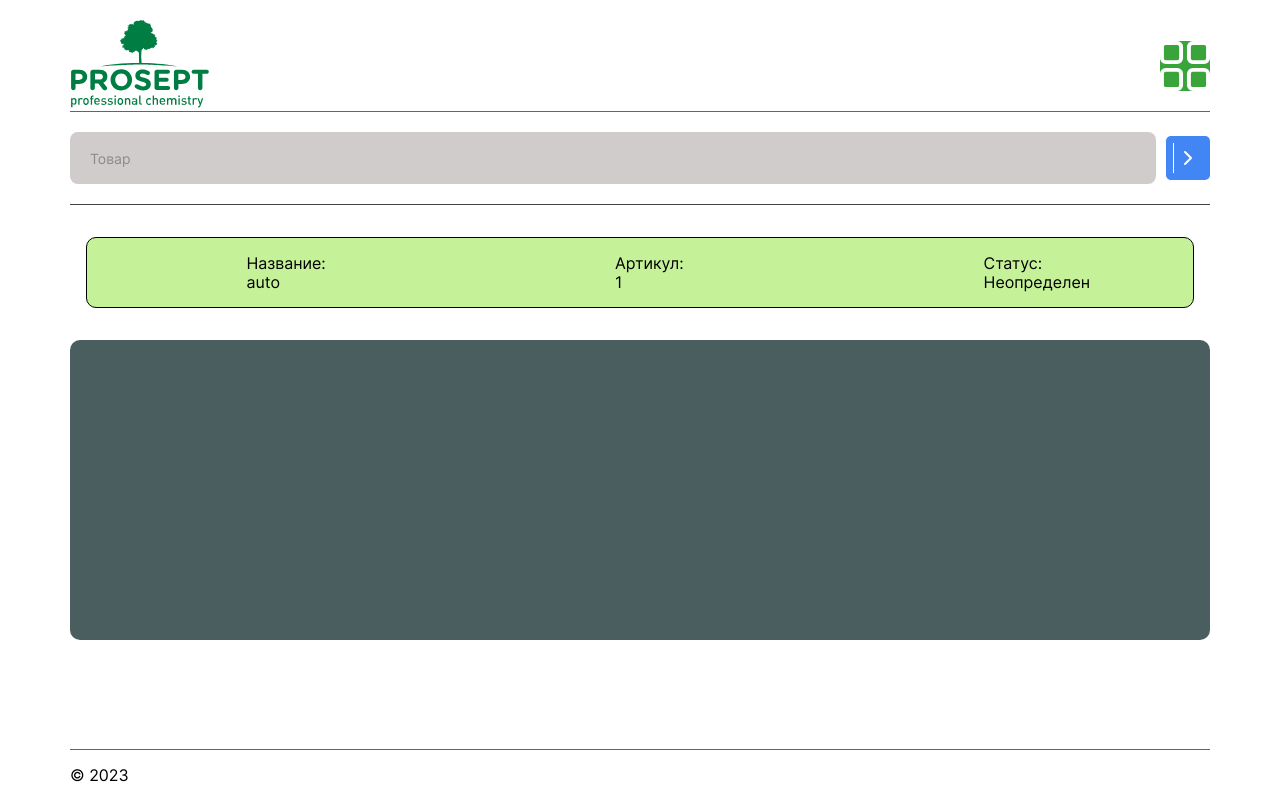
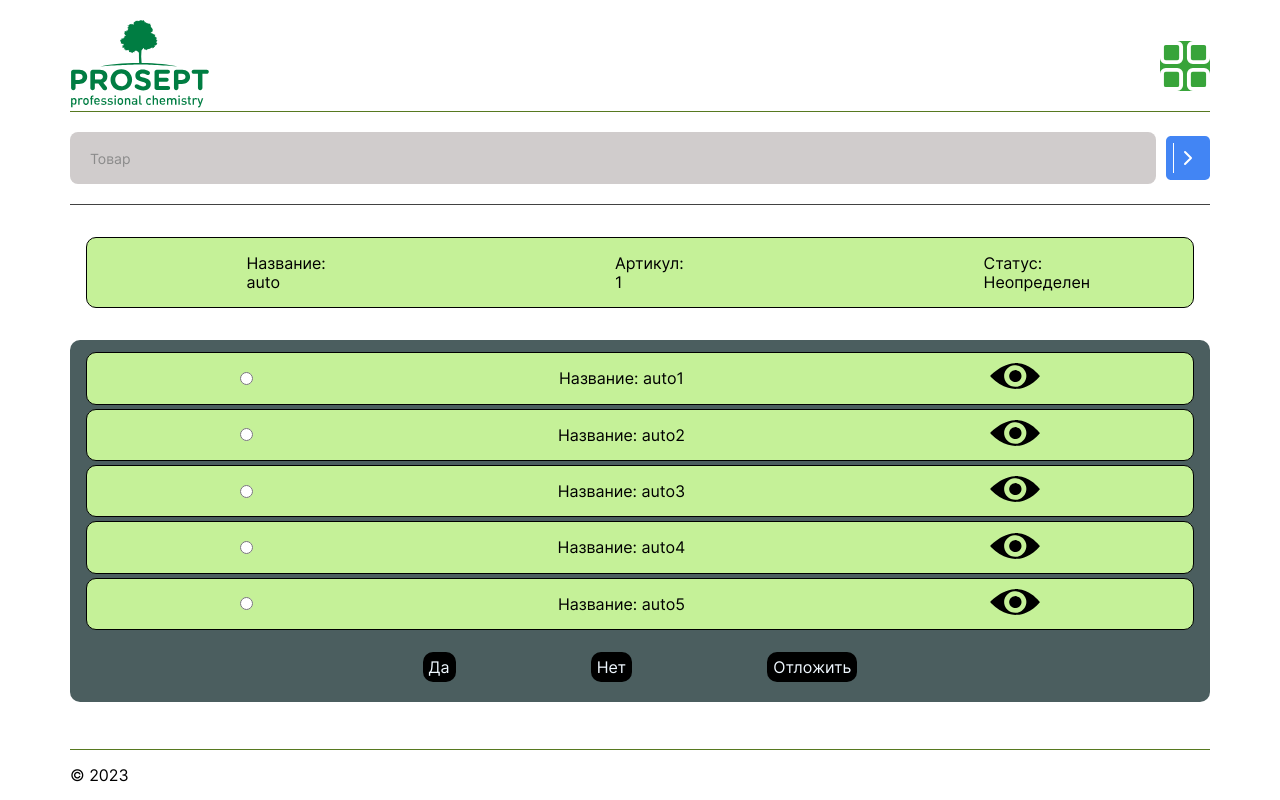
Before and after one commit to Prosept-Hakaton-team-3/frontend, a React (Create React App) app: page /marking in a window 1280 px wide. Built offline with nearby package versions, Linux system fonts and the light colour scheme.

Commit message:
feat: DillerProductPopup

```diff
--- a/src/components/App/App.js
+++ b/src/components/App/App.js
@@ -6,15 +6,24 @@ import { Main } from '../Main/Main';
 import { Marking } from '../Marking/Marking';
 import { Footer } from '../Footer/Footer';
 import { MenuPopup } from '../MenuPopup/MenuPopup'
+import { DillerProductPopup } from '../DillerProductPopup/DillerProductPopup';
 
 function App() {
   const [isMenuPopupOpen, showMenuPopup] = React.useState(false);
+  const [selectedCard, showSelectedCard] = React.useState(null);
   function handleMenuClick() {
     showMenuPopup(true);
   }
   function closePopup() {
     showMenuPopup(false)
+    showSelectedCard(null)
   }
+
+
+    function handleCardClick(product) {
+        showSelectedCard(product);
+        console.log(product)
+    }
   return (
     <div className="app">
       <Routes>
@@ -35,7 +44,7 @@ function App() {
         element = {
           <>
             <Header onMenu={handleMenuClick}/>
-            <Marking />
+            <Marking onCardClick={handleCardClick}/>
             <Footer />
           </>
         }
@@ -43,9 +52,13 @@ function App() {
       </Routes>
 
       <MenuPopup
-          isOpen={isMenuPopupOpen}
-          onClose={closePopup}
+        isOpen={isMenuPopupOpen}
+        onClose={closePopup}
       />
+      <DillerProductPopup
+        product={selectedCard}
+        onClose={closePopup}
+       />
     </div>
   );
 }
--- /dev/null
+++ b/src/components/DillerProduct/DillerProduct.css
@@ -0,0 +1,26 @@
+.diller-product {
+    background-color: rgb(197, 241, 152);
+    border-radius: 10px;
+    width: 97%;
+    display: flex;
+    justify-content: space-around;
+    align-items: center;
+    border: solid 1px black;
+    margin: 2px 0;
+}
+
+.diller-product__view-button {
+    background-image: url(../../images/view.svg);
+    background-size: contain;
+    background-repeat: no-repeat;
+    background-color: rgba(255, 255, 255, 0);
+    cursor: pointer;
+    width: 50px;
+    height: 30px;
+    border: none;
+}
+
+.diller-product__view-button:hover {
+    opacity: .8;
+    transition: .5s linear;
+}
--- /dev/null
+++ b/src/components/DillerProduct/DillerProduct.js
@@ -0,0 +1,15 @@
+import './DillerProduct.css'
+
+export function DillerProduct(props) {
+    function handleClick() {
+        props.onCardClick(props.product);
+    }
+
+    return (
+        <div className="diller-product">
+            <input id="radio" type="radio" name="radio"/>
+            <p for="radio" className="diller-product__field">Название: {props.name}</p>
+            <button className="diller-product__view-button" type="button" onClick={handleClick}></button>
+        </div>
+    )
+}
--- a/src/components/DillerProductContainer/DillerProductContainer.css
+++ b/src/components/DillerProductContainer/DillerProductContainer.css
@@ -1,7 +1,30 @@
 .diller-product-container {
-    height: 300px;
     width: 100%;
     background-color: rgb(75, 94, 95);
     border-radius: 10px;
-    margin-top: 10px
+    padding: 10px 0;
+    margin-top: 10px;
+    display: flex;
+    flex-direction: column;
+    align-items: center;
 }
+
+.diller-product-container__buttons {
+    width: 50%;
+    display: flex;
+    justify-content: space-around;
+    padding: 20px 0 10px ;
+}
+
+.diller-product-container__button {
+    border: none;
+    background-color: rgb(0, 0, 0);
+    border-radius: 10px;
+    color: aliceblue;
+    height: 30px;
+}
+
+.diller-product-container__button:hover {
+    opacity: .8;
+    transition: .5s linear;
+}
--- a/src/components/DillerProductContainer/DillerProductContainer.js
+++ b/src/components/DillerProductContainer/DillerProductContainer.js
@@ -1,9 +1,32 @@
 import './DillerProductContainer.css'
+import { useState, useEffect } from 'react';
+import { DillerProduct } from '../DillerProduct/DillerProduct'
 
-export function DillerProductContainer() {
+export function DillerProductContainer(props) {
+    const [renderProductsList, setRenderProductsList] = useState([])
+    useEffect(() => {
+        if(props.productsList.length) {
+            setRenderProductsList(props.productsList)
+        }
+    }, [props.productsList])
+
     return (
-        <section className="diller-product-container">
-
-        </section>
+        <form className="diller-product-container">
+            {renderProductsList.map(product => (
+                <DillerProduct
+                    product={product}
+                    name={product.name}
+                    vendorCode={product.vendorCode}
+                    status={product.status}
+                    onCardClick={props.onCardClick}
+                />
+            ))
+            }
+            <dev className="diller-product-container__buttons">
+                <button className="diller-product-container__button">Да</button>
+                <button className="diller-product-container__button">Нет</button>
+                <button className="diller-product-container__button">Отложить</button>
+            </dev>
+        </form>
     )
 }
--- /dev/null
+++ b/src/components/DillerProductPopup/DillerProductPopup.css
@@ -0,0 +1,44 @@
+.diller-product-popup {
+    display: flex;
+    visibility: hidden;
+    align-items: center;
+    justify-content: center;
+}
+
+.diller-product-popup_opened {
+    visibility: visible;
+}
+
+.diller-product-popup__overlay {
+    width: 100%;
+    min-height: 150%;
+    position: fixed;
+    content: '';
+    top: 0;
+    left: 0;
+    opacity: .5;
+    background: #000000;
+    z-index: 1;
+}
+
+.diller-product-popup__wrap {
+    position: fixed;
+    display: flex;
+    flex-direction: column;
+    justify-content: space-between;
+    align-items: start;
+    padding: 5px 10px;
+    top: 0;
+    left: 0;
+    margin: calc(10vh) calc(50vw - 215px);
+    width: 430px;
+    background: #FFFFFF;
+    box-shadow: 0px 0px 25px rgba(0, 0, 0, 0.15);
+    border-radius: 10px;
+    z-index: 2;
+}
+
+.diller-product-popup__field {
+    margin: 0;
+    padding: 5px 0;
+}
--- /dev/null
+++ b/src/components/DillerProductPopup/DillerProductPopup.js
@@ -0,0 +1,29 @@
+import './DillerProductPopup.css'
+
+export function DillerProductPopup(props) {
+    return (
+        <dev className={`diller-product-popup ${props.product ? "diller-product-popup_opened" : ""}`}>
+            <div className="diller-product-popup__overlay" onClick={props.onClose}></div>
+            <div className="diller-product-popup__wrap">
+                <p className="diller-product-popup__field">Артикул товара: {props.product?.name}</p>
+                <p className="diller-product-popup__field">Код товара: {props.product?.name}</p>
+                <p className="diller-product-popup__field">Название товара: {props.product?.name}</p>
+                <p className="diller-product-popup__field">Стоимость: {props.product?.name}</p>
+                <p className="diller-product-popup__field">Рекомендованная минимальная цена: {props.product?.name}</p>
+                <p className="diller-product-popup__field">Рекомендованная цена: {props.product?.name}</p>
+                <p className="diller-product-popup__field">Категория товара: {props.product?.name}</p>
+                <p className="diller-product-popup__field">Название товара на Озоне: {props.product?.name}</p>
+                <p className="diller-product-popup__field">Название товара в 1С: {props.product?.name}</p>
+                <p className="diller-product-popup__field">Названиетовара на Wildberries: {props.product?.name}</p>
+                <p className="diller-product-popup__field">Описание для Озон: {props.product?.name}</p>
+                <p className="diller-product-popup__field">Артикул для Wildberries: {props.product?.name}</p>
+                <p className="diller-product-popup__field">Артикул для Яндекс.Маркета: {props.product?.name}</p>
+            </div>
+            <button
+                type="button"
+                className="menupopup__close-button"
+                onClick={props.onClose}
+            ></button>
+        </dev>
+    )
+}
--- a/src/components/Marking/Marking.js
+++ b/src/components/Marking/Marking.js
@@ -1,4 +1,5 @@
 import './Marking.css'
+import React from "react";
 import { SearchForm } from '../SearchForm/SearchForm'
 import { DillerProductContainer } from '../DillerProductContainer/DillerProductContainer'
 import { ProseptProductContainer } from '../ProseptProductContainer/ProseptProductContainer'
@@ -11,12 +12,41 @@ const productsList = [
     }
 ]
 
-export function Marking() {
+const productsListDiller = [
+    {
+        name: "auto1",
+        vendorCode: 1,
+        status: "Неопределен"
+    },
+    {
+        name: "auto2",
+        vendorCode: 1,
+        status: "Неопределен"
+    },
+    {
+        name: "auto3",
+        vendorCode: 1,
+        status: "Неопределен"
+    },
+    {
+        name: "auto4",
+        vendorCode: 1,
+        status: "Неопределен"
+    },
+    {
+        name: "auto5",
+        vendorCode: 1,
+        status: "Неопределен"
+    }
+]
+
+export function Marking(props) {
+
     return (
         <section className="marking">
             <SearchForm />
             <ProseptProductContainer productsList={productsList}/>
-            <DillerProductContainer />
+            <DillerProductContainer productsList={productsListDiller} onCardClick={props.onCardClick}/>
         </section>
     )
 }
--- a/src/components/ProseptProductContainer/ProseptProductContainer.js
+++ b/src/components/ProseptProductContainer/ProseptProductContainer.js
@@ -12,7 +12,6 @@ export function ProseptProductContainer({productsList}) {
     }, [productsList])
     const location = useLocation();
 
-
     return (
         <section className={`prosept-product-container ${(location.pathname === 'marking') && 'prosept-product-container_marking'}`}>
             {renderProductsList.map(product => (
```
Also changed, not shown: src/images/view.svg (added).
